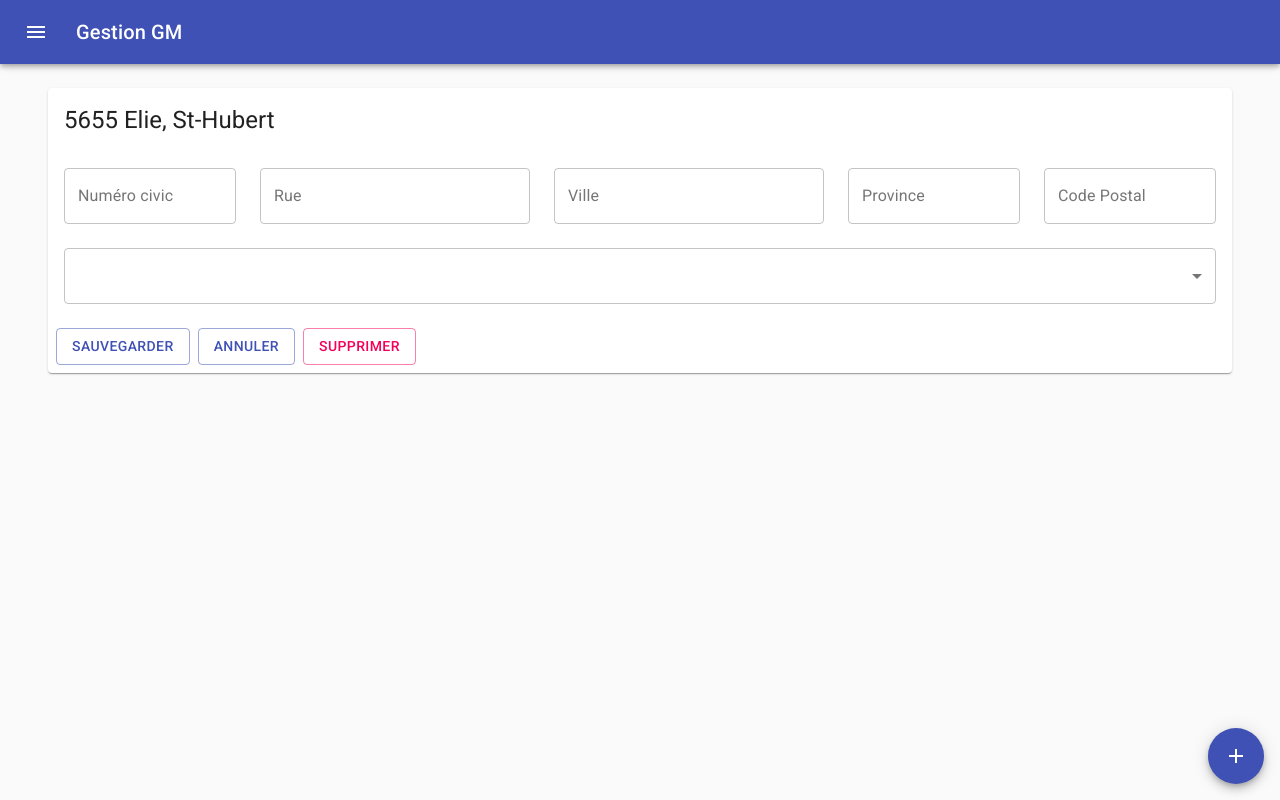
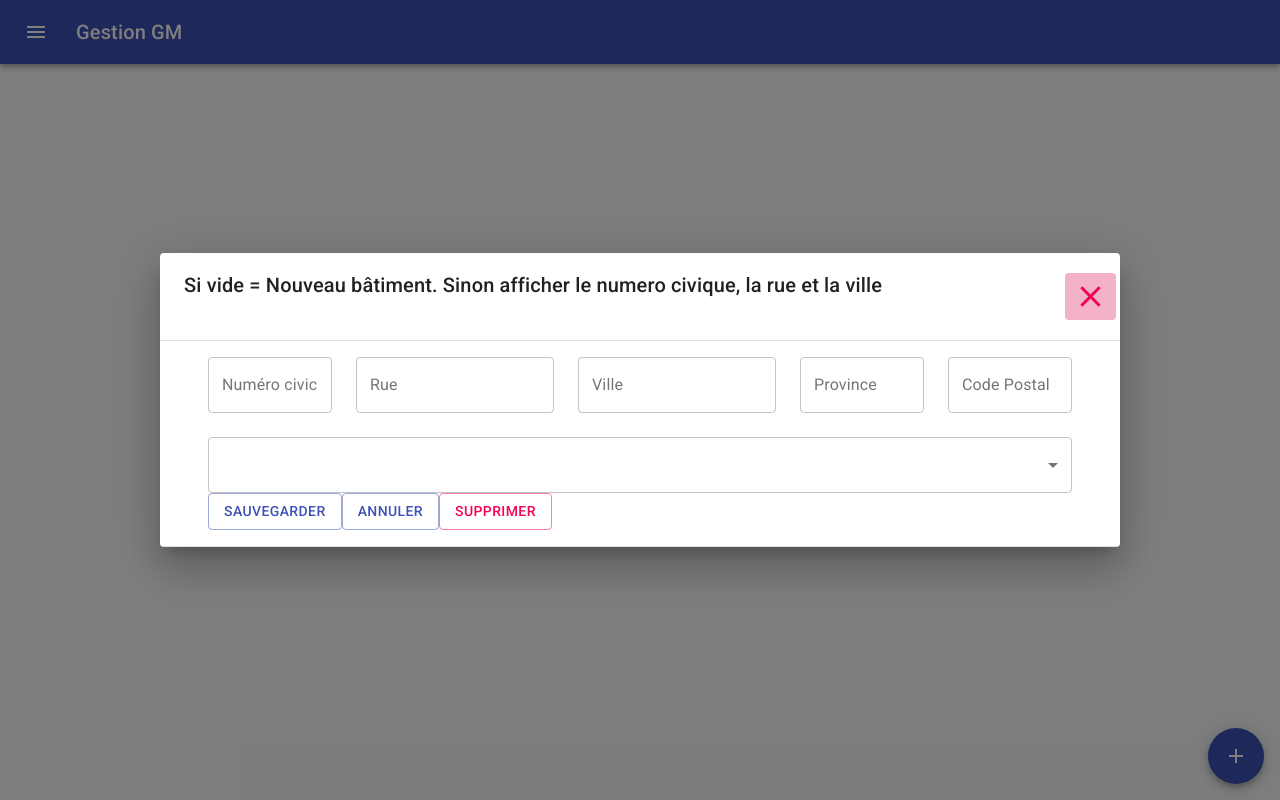
Before and after one commit to maquintal/demo-react, a Next.js app in the folder my-app/: page /buildings in a window 1280 px wide. Both pictures are taken after a click on the button 1236 px from the left and 756 px from the top of the page. Built offline with nearby package versions, Linux system fonts and the light colour scheme.

Commit message:
first markup building form in dialog

```diff
--- /dev/null
+++ b/my-app/components/ActionButton.js
@@ -0,0 +1,34 @@
+import React from "react";
+import Button from "@material-ui/core/Button";
+import { makeStyles } from "@material-ui/core";
+
+const useStyles = makeStyles((theme) => ({
+  root: {
+    minWidth: 0,
+    margin: theme.spacing(0.5),
+  },
+  secondary: {
+    backgroundColor: '#f4b2c9',
+    "& .MuiButton-label": {
+      color: theme.palette.secondary.main,
+    },
+  },
+  primary: {
+    backgroundColor: theme.palette.primary.light,
+    "& . MuiButton-label": {
+      color: theme.palette.primary.main,
+    },
+  },
+}));
+
+export default function ActionButton(props) {
+  const { color, children, onClick } = props;
+  const classes = useStyles();
+  return (
+    <div>
+      <Button className={`${classes.root} ${classes[color]}`} onClick={onClick}>
+        {children}
+      </Button>
+    </div>
+  );
+}
--- a/my-app/pages/buildings.js
+++ b/my-app/pages/buildings.js
@@ -1,7 +1,7 @@
-import React from "react";
+import React, { useState } from "react";
 import BuildingForm from "../src/building-form";
+import BuildingDialog from "../src/building-dialog";
 
-import { Card } from "@material-ui/core";
 import Fab from "@material-ui/core/Fab";
 import AddIcon from "@material-ui/icons/Add";
 
@@ -17,13 +17,21 @@ const useStyles = makeStyles((theme) => ({
 
 export default function Buildings() {
   const classes = useStyles();
+  const [openDialog, setOpenDialog] = React.useState(false);
+
   return (
     <>
         {/* button in bottom of the page */}
-      <Fab color="primary"  aria-label="add" className={classes.fab}>
+      <Fab color="primary"  aria-label="add" className={classes.fab} onClick={() => setOpenDialog(true)}>
         <AddIcon />
       </Fab>
-      <BuildingForm/>
+      <BuildingDialog
+        title="Si vide = Nouveau bâtiment. Sinon afficher le numero civique, la rue et la ville"
+        openDialog={openDialog}
+        setOpenDialog={setOpenDialog}
+      >
+        <BuildingForm/>
+      </BuildingDialog>
     </>
   );
 }
--- /dev/null
+++ b/my-app/src/building-dialog.js
@@ -0,0 +1,42 @@
+import React from "react";
+
+import {
+  Dialog,
+  DialogTitle,
+  DialogContent,
+  Typography,
+  Button,
+  makeStyles,
+} from "@material-ui/core";
+
+import ActionButton from "../components/ActionButton";
+
+import CloseIcon from '@material-ui/icons/Close';
+
+const useStyles = makeStyles((theme) => ({
+  dialogTitle: {
+    paddingRight: "0px",
+  },
+}));
+
+export default function BuildingDialog(props) {
+  const { title, children, openDialog, setOpenDialog } = props;
+  const classes = useStyles();
+  return (
+    <div>
+      <Dialog open={openDialog} maxWidth="md">
+        <DialogTitle className={classes.dialogTitle}>
+          <div style={{ display: "flex" }}>
+            <Typography variant="h6" component="div" style={{ flexGrow: 1 }}>
+              {title}
+            </Typography>
+            <ActionButton color="secondary" onClick={() => setOpenDialog(false)}>
+              <CloseIcon fontSize="large" />
+            </ActionButton>
+          </div>
+        </DialogTitle>
+        <DialogContent dividers>{children}</DialogContent>
+      </Dialog>
+    </div>
+  );
+}
--- a/my-app/src/building-form.js
+++ b/my-app/src/building-form.js
@@ -25,9 +25,9 @@ export default function BuildingForm() {
   return (
     <>
       <Container>
-        <Card>
-          <CardHeader title="5655 Elie, St-Hubert" />
-          <CardContent className={classes.root}>
+        <div>
+          <div title="5655 Elie, St-Hubert" />
+          <div className={classes.root}>
             <Grid container spacing={3}>
               <Grid item xs={2}>
                 <TextField fullWidth label="Numéro civic" variant="outlined" />
@@ -60,13 +60,13 @@ export default function BuildingForm() {
                 </Select>
               </Grid>
             </Grid>
-          </CardContent>
-          <CardActions spacing={2}>
+          </div>
+          <div spacing={2}>
               <Button variant="outlined" color="primary"> Sauvegarder</Button>
               <Button variant="outlined" color="primary"> Annuler</Button>
               <Button variant="outlined" color="secondary"> Supprimer</Button>
-          </CardActions>
-        </Card>
+          </div>
+        </div>
       </Container>
     </>
   );
```
